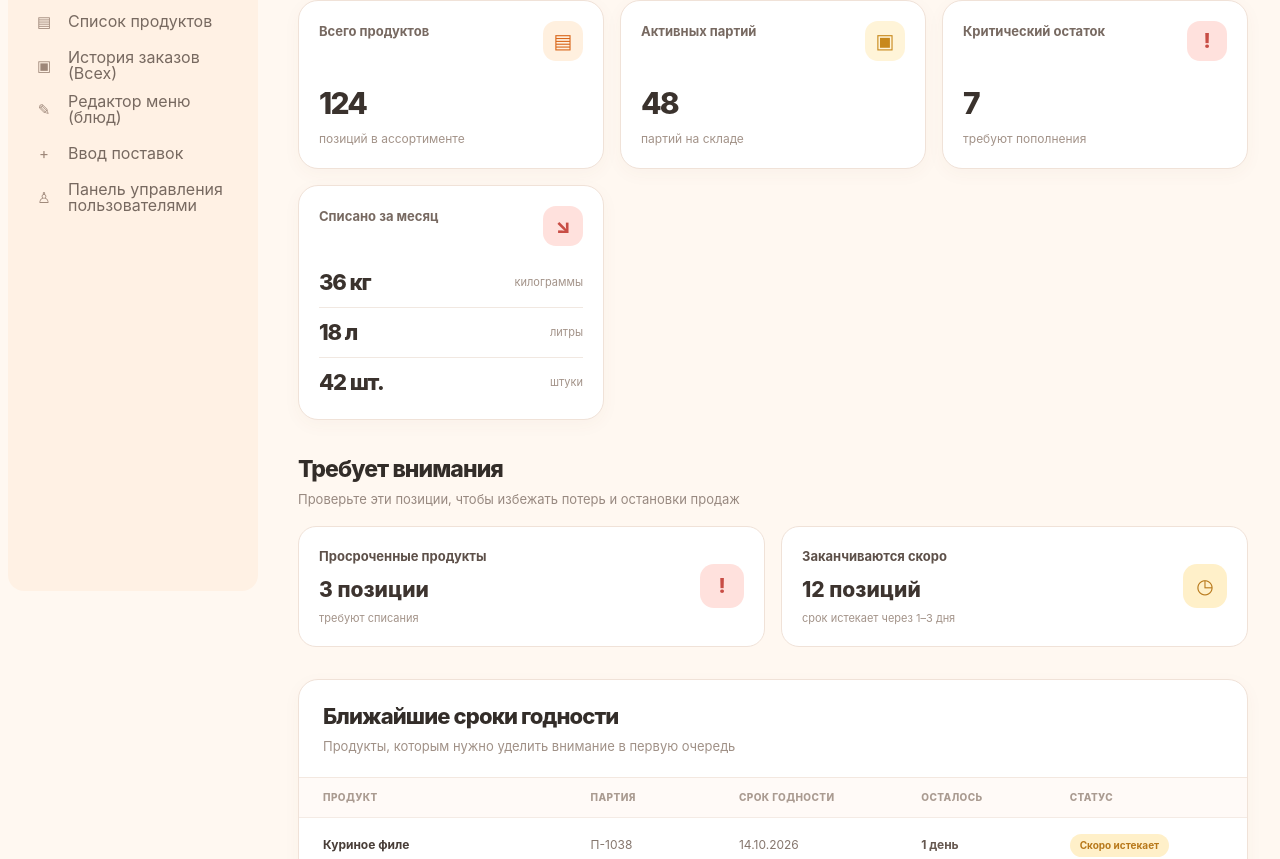
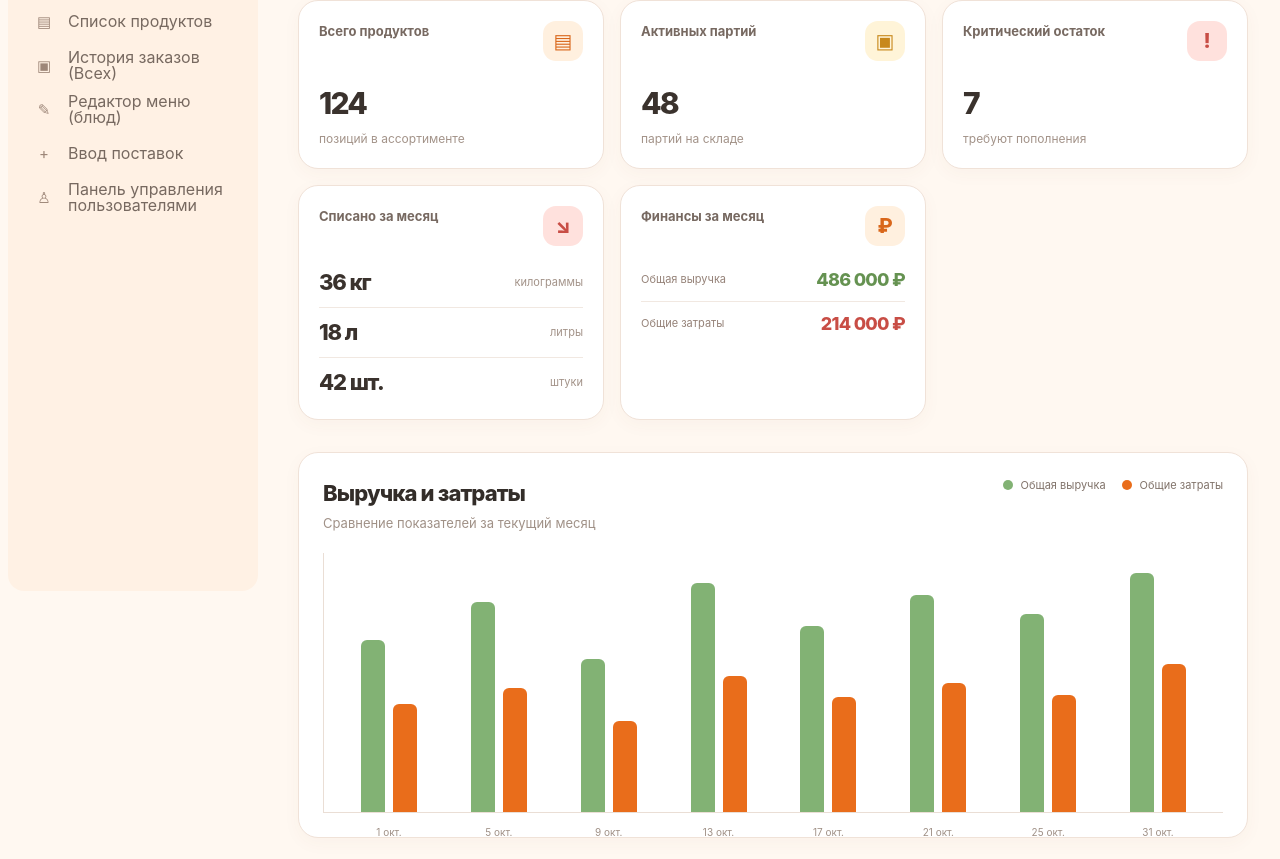
Before and after one commit to Vernicodov-team/WIMSFP-front-warehouse, a React (Vite) app: page / in a window 1280 px wide. Shown: the part 201-1060 px from the top of the page. Built offline with nearby package versions, Linux system fonts and the light colour scheme.

Commit message:
Fix: Dashboard

```diff
--- a/src/pages/Dashboard.jsx
+++ b/src/pages/Dashboard.jsx
@@ -29,6 +29,23 @@ const statistics = [
     ],
     icon: "↘",
     iconClass: "bg-[#ffe1dd] text-[#c84d45]",
+  },
+  {
+    title: "Финансы за месяц",
+    finance: [
+      {
+        title: "Общая выручка",
+        value: "486 000 ₽",
+        valueClass: "text-[#659251]",
+      },
+      {
+        title: "Общие затраты",
+        value: "214 000 ₽",
+        valueClass: "text-[#c84d45]",
+      },
+    ],
+    icon: "₽",
+    iconClass: "bg-[#fff0df] text-[#d9671b]",
   },
 ];
 
@@ -84,6 +101,49 @@ const expirationProducts = [
   },
 ];
 
+const financeData = [
+  {
+    day: "1 окт.",
+    revenue: 72,
+    expenses: 45,
+  },
+  {
+    day: "5 окт.",
+    revenue: 88,
+    expenses: 52,
+  },
+  {
+    day: "9 окт.",
+    revenue: 64,
+    expenses: 38,
+  },
+  {
+    day: "13 окт.",
+    revenue: 96,
+    expenses: 57,
+  },
+  {
+    day: "17 окт.",
+    revenue: 78,
+    expenses: 48,
+  },
+  {
+    day: "21 окт.",
+    revenue: 91,
+    expenses: 54,
+  },
+  {
+    day: "25 окт.",
+    revenue: 83,
+    expenses: 49,
+  },
+  {
+    day: "31 окт.",
+    revenue: 100,
+    expenses: 62,
+  },
+];
+
 function Dashboard() {
   return (
     <main className="min-h-screen bg-[#fff8f1] px-8 py-8">
@@ -127,7 +187,26 @@ function Dashboard() {
                   </div>
                 </div>
 
-                {statistic.values ? (
+                {statistic.finance ? (
+                  <div className="divide-y divide-[#f1e8e1]">
+                    {statistic.finance.map((item) => (
+                      <div
+                        key={item.title}
+                        className="flex items-center justify-between gap-3 py-2 first:pt-0 last:pb-0"
+                      >
+                        <div className="text-[11px] text-[#958278]">
+                          {item.title}
+                        </div>
+
+                        <div
+                          className={`text-[18px] font-extrabold tracking-[-0.04em] ${item.valueClass}`}
+                        >
+                          {item.value}
+                        </div>
+                      </div>
+                    ))}
+                  </div>
+                ) : statistic.values ? (
                   <div className="divide-y divide-[#f1e8e1]">
                     {statistic.values.map((item) => (
                       <div
@@ -156,6 +235,57 @@ function Dashboard() {
                   </>
                 )}
               </article>
+            ))}
+          </div>
+        </section>
+
+        <section className="mb-8 rounded-[20px] border border-[#f0e2d8] bg-white p-6 shadow-[0_5px_18px_rgba(120,75,40,0.04)]">
+          <div className="mb-5 flex items-start justify-between">
+            <div>
+              <h3 className="text-[22px] font-extrabold tracking-[-0.04em] text-[#332d29]">
+                Выручка и затраты
+              </h3>
+
+              <p className="mt-1 text-[13px] text-[#a09187]">
+                Сравнение показателей за текущий месяц
+              </p>
+            </div>
+
+            <div className="flex items-center gap-4 text-[11px] text-[#81736a]">
+              <div className="flex items-center gap-2">
+                <span className="h-2.5 w-2.5 rounded-full bg-[#82b274]" />
+                Общая выручка
+              </div>
+
+              <div className="flex items-center gap-2">
+                <span className="h-2.5 w-2.5 rounded-full bg-[#e96d1b]" />
+                Общие затраты
+              </div>
+            </div>
+          </div>
+
+          <div className="flex h-[260px] items-end gap-5 border-b border-l border-[#eaded5] px-5 pb-0 pt-5">
+            {financeData.map((item) => (
+              <div
+                key={item.day}
+                className="relative flex h-full flex-1 items-end justify-center gap-2"
+              >
+                <div
+                  className="w-6 rounded-t-md bg-[#82b274] transition hover:bg-[#6d9f60]"
+                  style={{ height: `${item.revenue}%` }}
+                  title={`Выручка: ${item.revenue}`}
+                />
+
+                <div
+                  className="w-6 rounded-t-md bg-[#e96d1b] transition hover:bg-[#d85e12]"
+                  style={{ height: `${item.expenses}%` }}
+                  title={`Затраты: ${item.expenses}`}
+                />
+
+                <span className="absolute translate-y-7 text-[10px] text-[#a09187]">
+                  {item.day}
+                </span>
+              </div>
             ))}
           </div>
         </section>
@@ -202,8 +332,7 @@ function Dashboard() {
         </section>
 
         <section className="overflow-hidden rounded-[20px] border border-[#f0e2d8] bg-white shadow-[0_5px_18px_rgba(120,75,40,0.04)]">
-          <div className="flex items-center justify-between border-b border-[#f3e8e0] px-6 py-5">
-            <div>
+          <div className="border-b border-[#f3e8e0] px-6 py-5">
             <h3 className="text-[22px] font-extrabold tracking-[-0.04em] text-[#332d29]">
               Ближайшие сроки годности
             </h3>
@@ -211,7 +340,6 @@ function Dashboard() {
             <p className="mt-1 text-[13px] text-[#a09187]">
               Продукты, которым нужно уделить внимание в первую очередь
             </p>
-            </div>
           </div>
 
           <div className="grid grid-cols-[1.5fr_0.8fr_1fr_0.8fr_0.9fr] gap-3 bg-[#fffaf7] px-6 py-3 text-[10px] font-extrabold uppercase tracking-[0.04em] text-[#aa9b91]">
```
Lines whose indentation alone changed are shown as unchanged.
